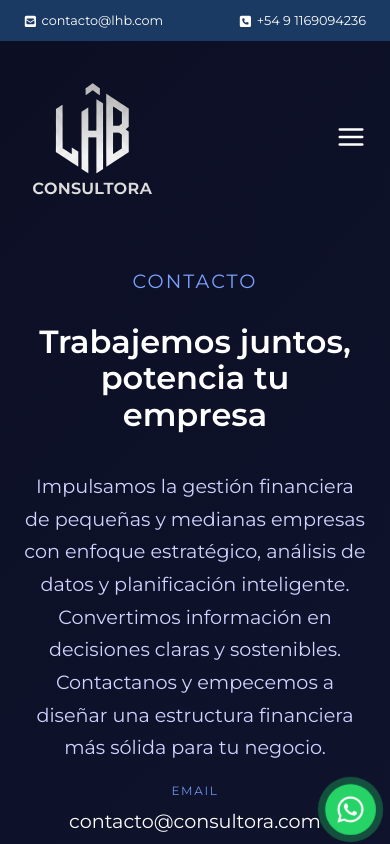
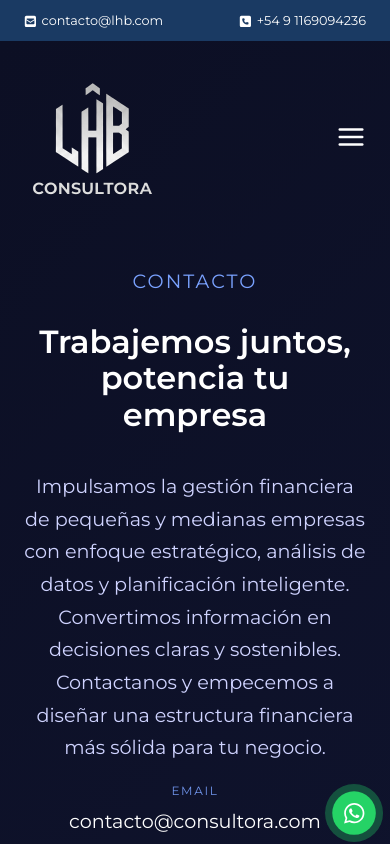
Before and after one commit to llezcano7/lhb-consultores, a React (Vite) app in the folder Frontend/: page /contacto in a window 390 px wide. Shown: the top 844 px of the page. Built offline with nearby package versions, Linux system fonts and the light colour scheme; no server answers.

Commit message:
11commit

```diff
--- a/Frontend/src/components/whatsappbutton.css
+++ b/Frontend/src/components/whatsappbutton.css
@@ -66,6 +66,6 @@
   }
 
   .whatsapp-icon {
-    font-size: 1.8rem;
+    font-size: 1.4rem;
   }
 }
--- a/Frontend/src/pages/inicio.css
+++ b/Frontend/src/pages/inicio.css
@@ -156,7 +156,10 @@
     width: 120px;
   }
 }
-
+.inicio-text h1 {
+  font-size: 4rem;
+  color: var(--third-color);
+}
 .inicio-text h3 {
   font-size: clamp(1.25rem, 2.5vw, 1.75rem);
   font-weight: 300;
```
